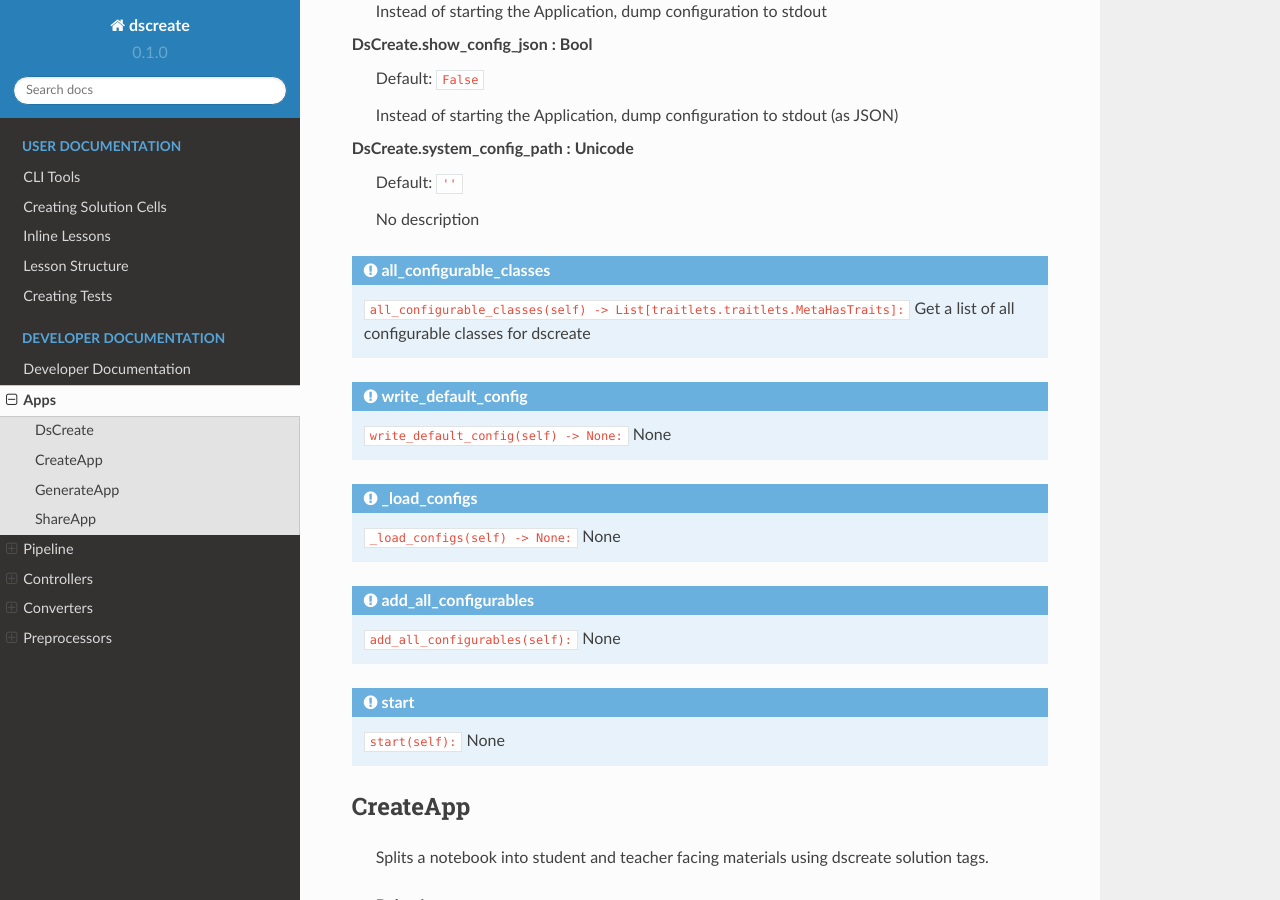
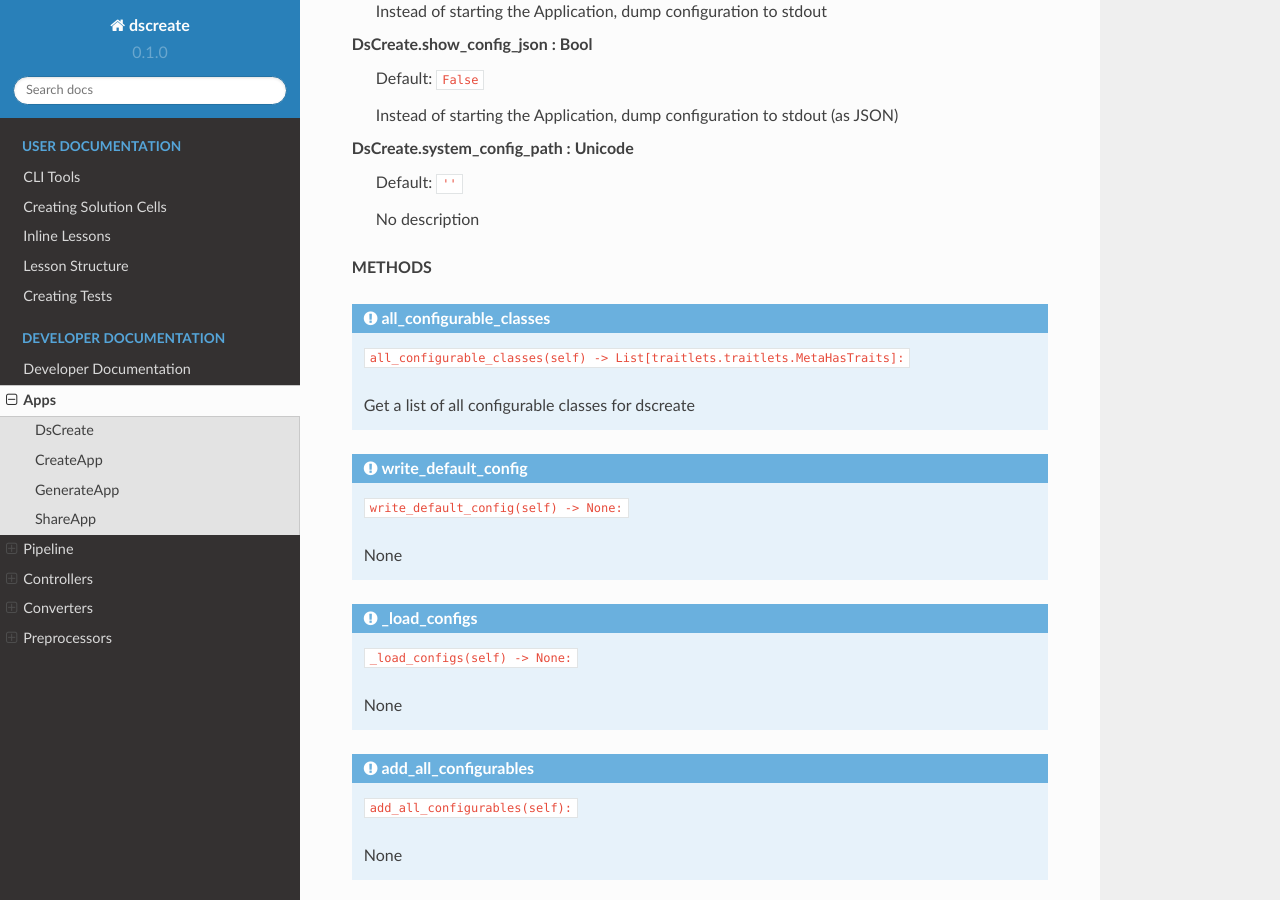
Before and after one commit to Spencerx/dscreate, a Sphinx documentation site: the page built from docs/source/pages/code_documentation.rst, in a window 1280 px wide and 900 px high, scrolled down 1603 px. Built offline with Sphinx 7.4.7 and the Read the Docs theme 2.0.0, drawn with Linux system fonts in a browser that asks for light colours; some of the changed text lies outside the part shown.

Commit message:
Updating object docs

```diff
--- a/create_object_docs.py
+++ b/create_object_docs.py
@@ -18,7 +18,7 @@ def create_method_docs(dsobject):
     args = str(inspect.signature(dsobject))
     doc = dsobject.__doc__
 
-    return f".. admonition:: {name}\n\n   ``{name}{args}:``\n   {doc}\n\n"
+    return f".. admonition:: {name}\n\n   ``{name}{args}:``\n\n   {doc}\n\n"
 
 
 def create_dsobject_docs():
@@ -37,6 +37,7 @@ def create_dsobject_docs():
                 docs += f'----------\n{group.title()}\n----------\n\n'
             obj_docs = create_class_docs(obj)
             docs += obj_docs
+            docs += '\n\n**METHODS**\n\n'
             methods = []
             for key in obj.__dict__:
                 if type(obj.__dict__[key]) == FunctionType:
--- a/docs/source/pages/code_documentation.rst
+++ b/docs/source/pages/code_documentation.rst
@@ -77,30 +77,39 @@ DsCreate.system_config_path : Unicode
     Default: ``''``
 
     No description
+
+
+**METHODS**
+
 .. admonition:: all_configurable_classes
 
    ``all_configurable_classes(self) -> List[traitlets.traitlets.MetaHasTraits]:``
+
    Get a list of all configurable classes for dscreate
 
 
 .. admonition:: write_default_config
 
    ``write_default_config(self) -> None:``
+
    None
 
 .. admonition:: _load_configs
 
    ``_load_configs(self) -> None:``
+
    None
 
 .. admonition:: add_all_configurables
 
    ``add_all_configurables(self):``
+
    None
 
 .. admonition:: start
 
    ``start(self):``
+
    None
 
 CreateApp
@@ -199,14 +208,20 @@ CreateApp.system_config_path : Unicode
     Default: ``''``
 
     No description
+
+
+**METHODS**
+
 .. admonition:: validate_branches
 
    ``validate_branches(self) -> None:``
+
    None
 
 .. admonition:: start
 
    ``start(self) -> None:``
+
    None
 
 GenerateApp
@@ -301,9 +316,14 @@ GenerateApp.system_config_path : Unicode
     Default: ``''``
 
     No description
+
+
+**METHODS**
+
 .. admonition:: start
 
    ``start(self) -> None:``
+
 
         Activates the application.
 
@@ -384,9 +404,14 @@ ShareApp.system_config_path : Unicode
     Default: ``''``
 
     No description
+
+
+**METHODS**
+
 .. admonition:: get_file_path
 
    ``get_file_path(self, url):``
+
 
         Pull out the organization, repository name, branch, and file path
         from a github url.
@@ -395,6 +420,7 @@ ShareApp.system_config_path : Unicode
 .. admonition:: get_assignment_url
 
    ``get_assignment_url(self, org, repo, branch, file_path):``
+
 
         org - The name of a github organization.
         repo - The name of a github repository.
@@ -407,6 +433,7 @@ ShareApp.system_config_path : Unicode
 .. admonition:: start
 
    ``start(self) -> None:``
+
    None
 
 ----------
@@ -430,9 +457,14 @@ DsPipeline.steps : List
     Default: ``[]``
 
     No description
+
+
+**METHODS**
+
 .. admonition:: __init__
 
    ``__init__(self, **kwargs) -> None:``
+
 
         Set up configuration file.
 
@@ -440,6 +472,7 @@ DsPipeline.steps : List
 .. admonition:: start
 
    ``start(self) -> None:``
+
    None
 
 CollectCurriculum
@@ -457,9 +490,14 @@ CollectCurriculum.edit_file : Unicode
     Default: ``''``
 
     No description
+
+
+**METHODS**
+
 .. admonition:: start
 
    ``start(self) -> None:``
+
    None
 
 ----------
@@ -489,9 +527,14 @@ BaseController.enabled : Bool
     Default: ``False``
 
     No description
+
+
+**METHODS**
+
 .. admonition:: __init__
 
    ``__init__(self, **kwargs) -> None:``
+
 
         1. Set up configuration file.
         2. Inherit git repo attributes
@@ -527,19 +570,26 @@ CheckoutController.printout : Unicode
     Default: ``''``
 
     No description
+
+
+**METHODS**
+
 .. admonition:: get_branch
 
    ``get_branch(self):``
+
    None
 
 .. admonition:: merge_edit_branch
 
    ``merge_edit_branch(self):``
+
    None
 
 .. admonition:: start
 
    ``start(self) -> None:``
+
    None
 
 CommitController
@@ -571,14 +621,20 @@ CommitController.enabled : Bool
     Default: ``False``
 
     No description
+
+
+**METHODS**
+
 .. admonition:: add_and_commit
 
    ``add_and_commit(self, commit_msg=None):``
+
    None
 
 .. admonition:: start
 
    ``start(self) -> None:``
+
    None
 
 PushController
@@ -602,14 +658,20 @@ PushController.remote : Unicode
     Default: ``''``
 
     No description
+
+
+**METHODS**
+
 .. admonition:: get_branch
 
    ``get_branch(self):``
+
    None
 
 .. admonition:: start
 
    ``start(self) -> None:``
+
    None
 
 CheckoutEditBranch
@@ -626,9 +688,14 @@ CheckoutEditBranch.enabled : Bool
     Default: ``False``
 
     No description
+
+
+**METHODS**
+
 .. admonition:: start
 
    ``start(self) -> None:``
+
    None
 
 ----------
@@ -672,9 +739,14 @@ BaseConverter.solution_dir : Unicode
     Default: ``''``
 
     No description
+
+
+**METHODS**
+
 .. admonition:: __init__
 
    ``__init__(self, **kwargs: Any) -> None:``
+
 
         Set up configuration file.
 
@@ -683,12 +755,14 @@ BaseConverter.solution_dir : Unicode
 
    ``start(self) -> None:``
 
+
         Activate the converter
 
 
 .. admonition:: _init_preprocessors
 
    ``_init_preprocessors(self) -> None:``
+
 
         Here we add the preprocessors to the exporter pipeline
         with the `register_preprocessor` method.
@@ -698,6 +772,7 @@ BaseConverter.solution_dir : Unicode
 
    ``convert_notebook(self) -> None:``
 
+
         1. Create a resources object that tells the exporter how to format link urls for images.
         2. Pass the notebook through the preprocessor and convert to the desired format via the exporter.
         3. Write the notebook to file.
@@ -706,6 +781,7 @@ BaseConverter.solution_dir : Unicode
 .. admonition:: init_notebook_resources
 
    ``init_notebook_resources(self) -> dict:``
+
 
         The resources argument, when passed into an exporter,
         tell the exporter what directory to include in the url
@@ -718,6 +794,7 @@ BaseConverter.solution_dir : Unicode
 .. admonition:: write_notebook
 
    ``write_notebook(self, output, resources) -> None:``
+
 
         Sets the output directory for the file write
         and writes the file to disk.
@@ -754,9 +831,14 @@ MasterConverter.solution_dir : Unicode
     Default: ``''``
 
     No description
+
+
+**METHODS**
+
 .. admonition:: start
 
    ``start(self) -> None:``
+
    None
 
 ReleaseConverter
@@ -783,9 +865,14 @@ ReleaseConverter.solution_dir : Unicode
     Default: ``''``
 
     No description
+
+
+**METHODS**
+
 .. admonition:: convert_notebook
 
    ``convert_notebook(self) -> None:``
+
 
         1. Create a resources object that tells the exporter how to format link urls for images.
         2. Pass the notebook through the preprocessor and convert to the desired format via the exporter.
@@ -821,9 +908,14 @@ SolutionConverter.solution_dir : Unicode
     Default: ``''``
 
     No description
+
+
+**METHODS**
+
 .. admonition:: start
 
    ``start(self) -> None:``
+
    None
 
 ReadmeConverter
@@ -856,9 +948,14 @@ ReadmeConverter.solution_dir : Unicode
     Default: ``''``
 
     No description
+
+
+**METHODS**
+
 .. admonition:: convert_notebook
 
    ``convert_notebook(self) -> None:``
+
 
         1. Create a resources object that tells the exporter how to format link urls for images.
         2. Pass the notebook through the preprocessor and convert to the desired format via the exporter.
@@ -889,6 +986,10 @@ SourceConverter.solution_dir : Unicode
     Default: ``''``
 
     No description
+
+
+**METHODS**
+
 ----------
 Preprocessors
 ----------
@@ -922,14 +1023,20 @@ AddCellIndex.solution_tags : Set
     Default: ``{'#==SOLUTION==', '#__SOLUTION__', '==SOLUTION==', '__SOLUTIO...``
 
     Tags indicating which cells are to be removed
+
+
+**METHODS**
+
 .. admonition:: preprocess
 
    ``preprocess(self, nb, resources):``
+
    None
 
 .. admonition:: preprocess_cell
 
    ``preprocess_cell(self, cell, resources, cell_index):``
+
 
         No transformation is applied.
 
@@ -972,9 +1079,14 @@ RemoveSolutions.markdown_tags : Set
     Default: ``{'==SOLUTION==', '__SOLUTION__'}``
 
     No description
+
+
+**METHODS**
+
 .. admonition:: is_code_solution
 
    ``is_code_solution(self, cell):``
+
 
         Checks that a cell has a tag that is to be removed
         Returns: Boolean.
@@ -984,11 +1096,13 @@ RemoveSolutions.markdown_tags : Set
 .. admonition:: is_markdown_solution
 
    ``is_markdown_solution(self, cell):``
+
    None
 
 .. admonition:: preprocess
 
    ``preprocess(self, nb, resources):``
+
    None
 
 RemoveLessonCells
@@ -1021,9 +1135,14 @@ RemoveLessonCells.solution_tags : Set
     Default: ``{'#==SOLUTION==', '#__SOLUTION__', '==SOLUTION==', '__SOLUTIO...``
 
     Tags indicating which cells are to be removed
+
+
+**METHODS**
+
 .. admonition:: is_solution
 
    ``is_solution(self, cell):``
+
 
         Checks that a cell has a solution tag.
 
@@ -1031,11 +1150,13 @@ RemoveLessonCells.solution_tags : Set
 .. admonition:: preprocess
 
    ``preprocess(self, nb, resources):``
+
    None
 
 .. admonition:: preprocess_cell
 
    ``preprocess_cell(self, cell):``
+
 
         Removes the solution tag from the solution cells.
 
@@ -1064,14 +1185,20 @@ SortCells.enabled : Bool
     Default: ``True``
 
     Whether to use this preprocessor when running dscreate
+
+
+**METHODS**
+
 .. admonition:: preprocess
 
    ``preprocess(self, nb, resources):``
+
    None
 
 .. admonition:: preprocess_cell
 
    ``preprocess_cell(self, cell, resources, cell_index):``
+
    None
 
 ClearOutput
@@ -1102,6 +1229,10 @@ ClearOutput.remove_metadata_fields : Set
     Default: ``{'collapsed', 'scrolled'}``
 
     No description
+
+
+**METHODS**
+
 ExecuteCells
 ----------------------------
 
@@ -1296,3 +1427,7 @@ ExecuteCells.timeout_func : Any
     Not setting ``timeout_func`` will cause the client to
     default to using the ``timeout`` trait for all cells. The
     ``timeout_func`` trait overrides ``timeout`` if it is not ``None``.
+
+
+
+**METHODS**
```
